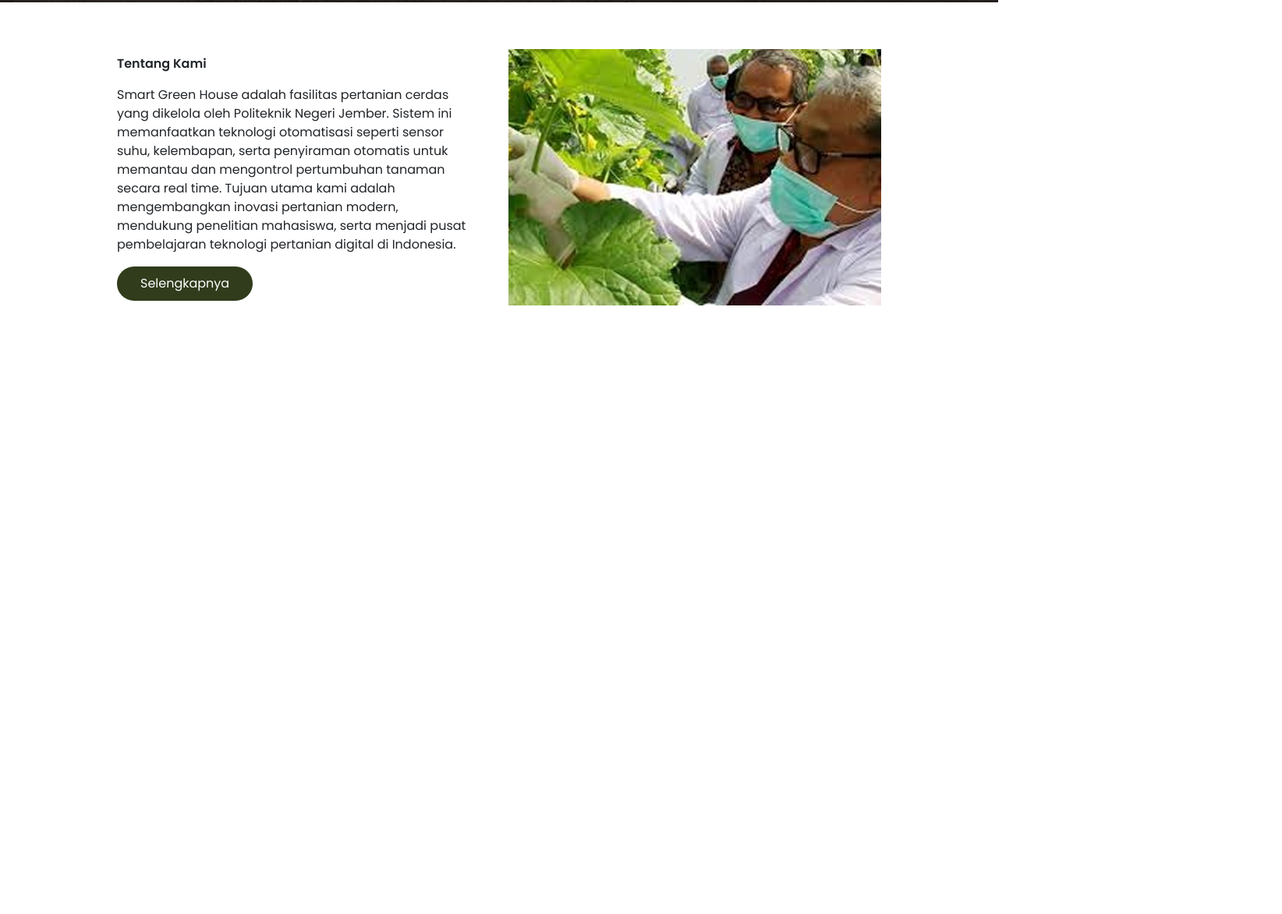
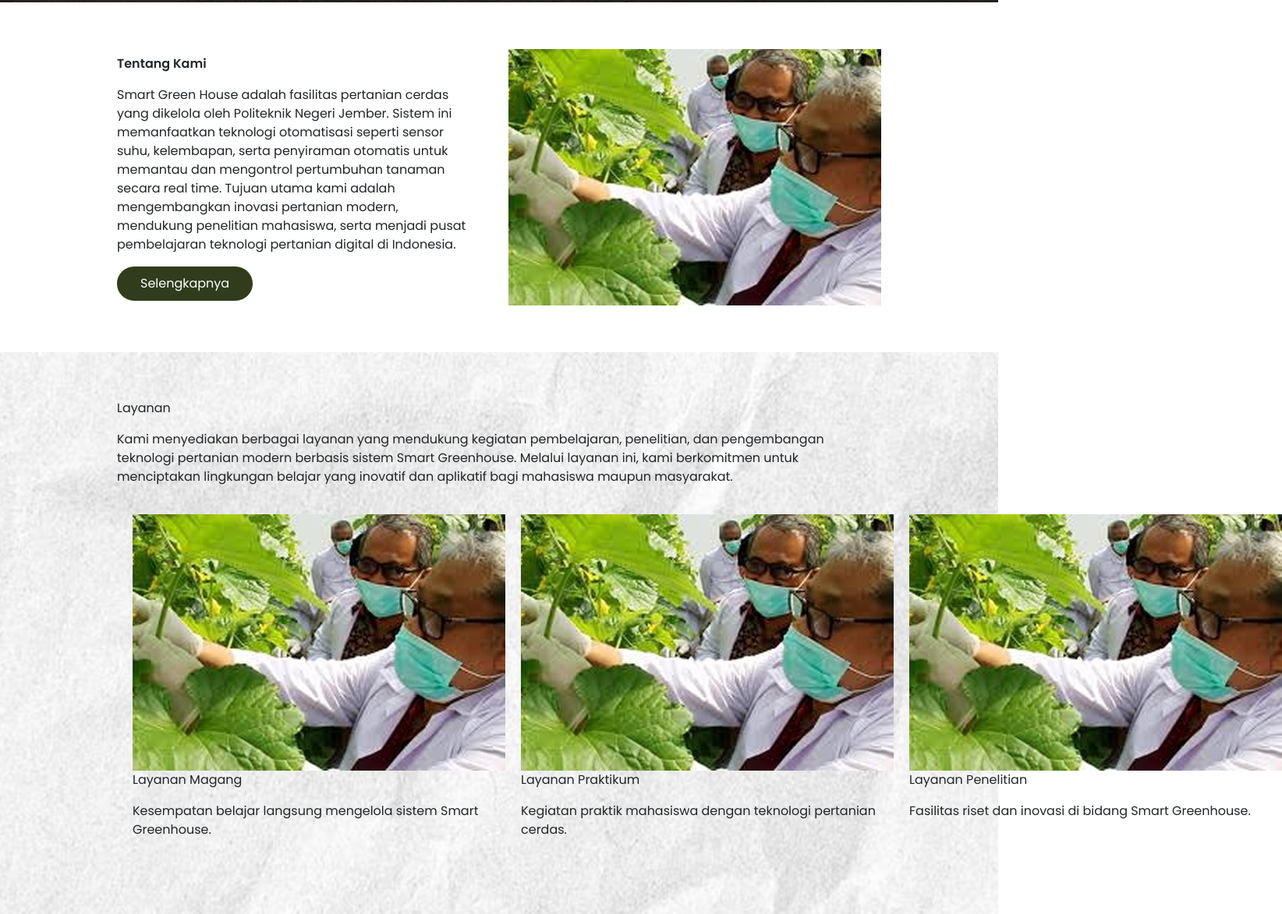
Before and after one commit to dielascode/sghweb, a plain HTML site: page index.html in a window 1280 px wide. Shown: the part 649-1822 px from the top of the page at 78% size, 1644 px wide, since content can reach past the window. Before the commit the page ends 1101 px from the top, so only its background shows below. Drawn offline with nearby package versions, Linux system fonts and the light colour scheme.

Commit message:
Layanan sementara

```diff
--- a/components/pages/main.html
+++ b/components/pages/main.html
@@ -31,3 +31,28 @@
         <img src="/images/image-1.jpg" alt="" srcset="">
     </div>
 </section>
+<section class="layanan-beranda">
+    <div class="desc-layanan-beranda">
+        <p class="subtag">Layanan</p>
+        <p>Kami menyediakan berbagai layanan yang mendukung kegiatan pembelajaran, penelitian, dan pengembangan
+            teknologi pertanian modern berbasis sistem Smart Greenhouse. Melalui layanan ini, kami berkomitmen untuk
+            menciptakan lingkungan belajar yang inovatif dan aplikatif bagi mahasiswa maupun masyarakat.</p>
+    </div>
+    <div class="grid-layanan-beranda">
+        <div class="layanan-child">
+            <img src="/images/image-1.jpg" alt="" srcset="">
+            <p class="">Layanan Magang</p>
+            <p>Kesempatan belajar langsung mengelola sistem Smart Greenhouse.</p>
+        </div>
+        <div class="layanan-child">
+            <img src="/images/image-1.jpg" alt="" srcset="">
+            <p class="">Layanan Praktikum</p>
+            <p>Kegiatan praktik mahasiswa dengan teknologi pertanian cerdas.</p>
+        </div>
+        <div class="layanan-child">
+            <img src="/images/image-1.jpg" alt="" srcset="">
+            <p class="">Layanan Penelitian</p>
+            <p>Fasilitas riset dan inovasi di bidang Smart Greenhouse.</p>
+        </div>
+    </div>
+</section>
--- a/style/mainStyles.css
+++ b/style/mainStyles.css
@@ -52,3 +52,21 @@
     align-items: center;
     gap: 40px;
 }
+
+/* MAIN LAYANAN SECTION */
+.layanan-beranda{
+    background-image:
+        url('/images/bg2.jpg');
+    background-size: cover;
+    background-position: center;
+    padding: 60px 150px;
+}
+.grid-layanan-beranda {
+    display: grid;
+    grid-template-columns: repeat(3, 1fr);
+    gap: 20px;
+    padding: 20px;
+}
+.layanan-child{
+
+}
```
Also changed, not shown: images/bg2.jpg (added).
